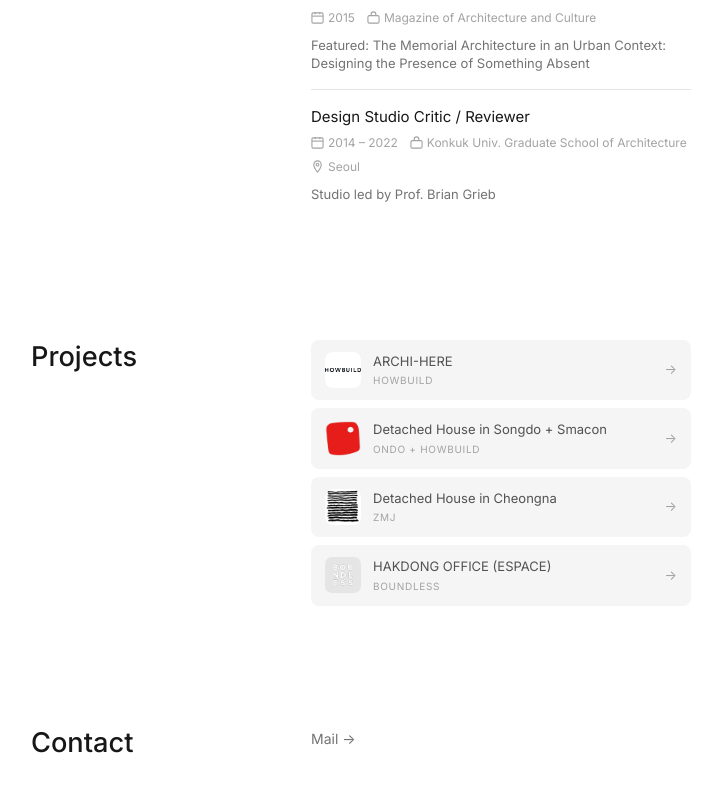
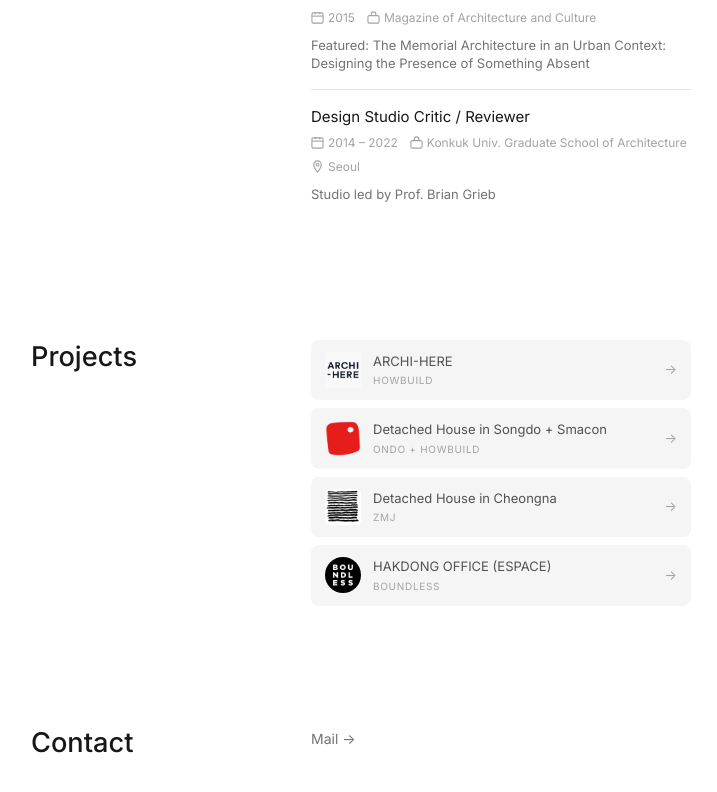
Before and after one commit to ondoat22/dooee, a Next.js app: page /en/dooee in a window 1280 px wide. Shown: the part 2825-3617 px from the top of the page, without its empty margins (107-824 px from the left). Built offline with nearby package versions, Linux system fonts and the light colour scheme.

Commit message:
feat: refresh ARCHI-HERE logo and tune project thumbnail shapes
- Replace ARCHI-HERE logo image with updated wordmark
- Square (no radius) for ARCHI-HERE, subtle 4px for Cheongna
- Circular black thumbnail for Hakdong office

Co-Authored-By: Claude Opus 4.7 (1M context) <noreply@anthropic.com>

```diff
--- a/src/app/[locale]/dooee/page.tsx
+++ b/src/app/[locale]/dooee/page.tsx
@@ -266,7 +266,15 @@ export default async function DooeePage({
                   rel="noopener noreferrer"
                   className="flex items-center gap-3 bg-neutral-100 dark:bg-ondo-card rounded-lg px-3.5 py-3 transition-colors hover:bg-neutral-200 dark:hover:bg-ondo-card2 group"
                 >
-                  <div className={`w-9 h-9 rounded-[7px] flex-shrink-0 overflow-hidden flex items-center justify-center ${i === 1 ? 'bg-transparent' : 'bg-neutral-200 dark:bg-black'}`}>
+                  <div className={`w-9 h-9 flex-shrink-0 overflow-hidden flex items-center justify-center ${
+                    i === 1
+                      ? 'rounded-[7px] bg-transparent'
+                      : i === 2
+                        ? 'rounded-[4px] bg-neutral-200 dark:bg-black'
+                        : i === 3
+                          ? 'rounded-full bg-black'
+                          : 'bg-neutral-200 dark:bg-black'
+                  }`}>
                     <Image
                       src={projLogos[i]}
                       alt=""
```
Also changed, not shown: public/images/proj-archi-here.png.
